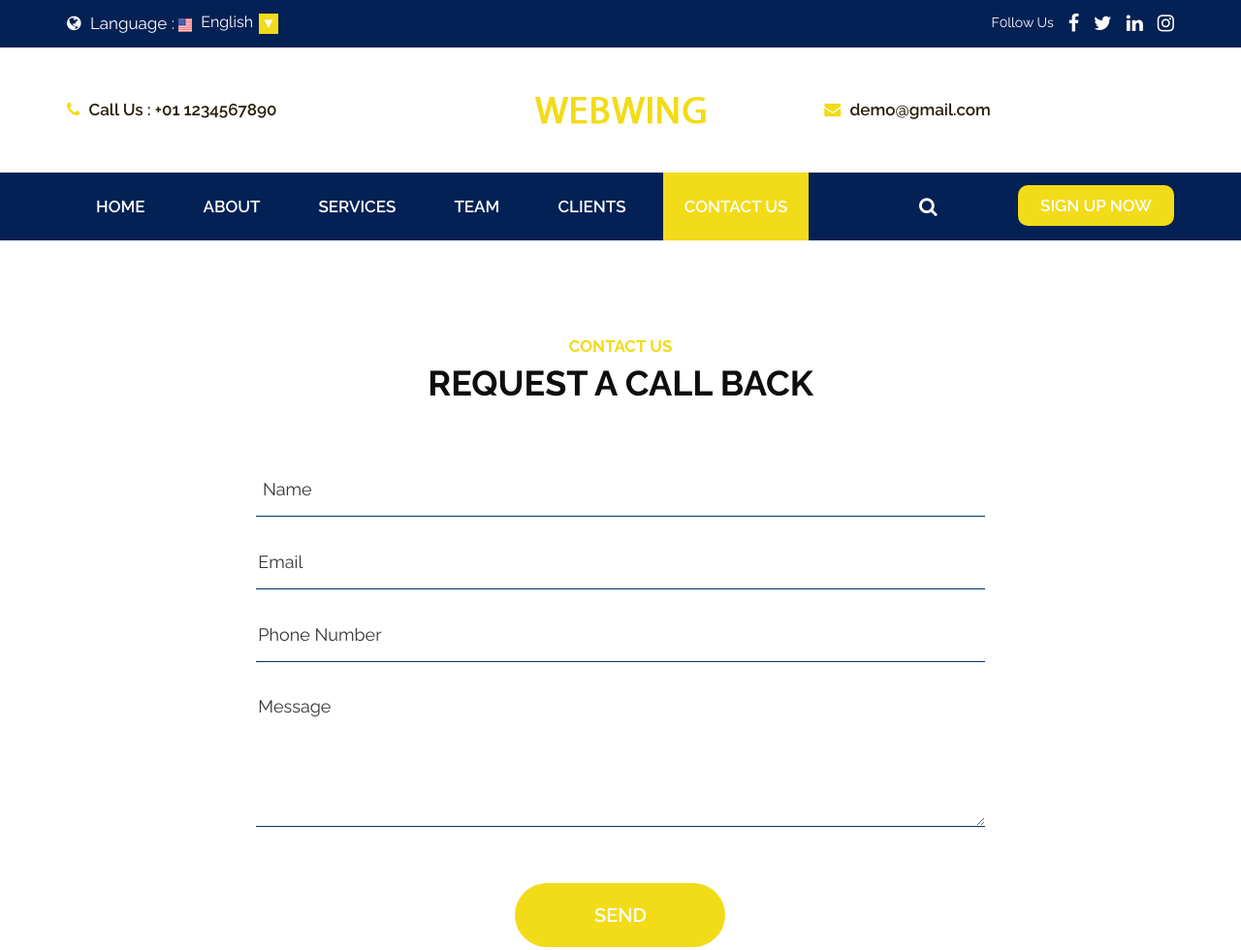
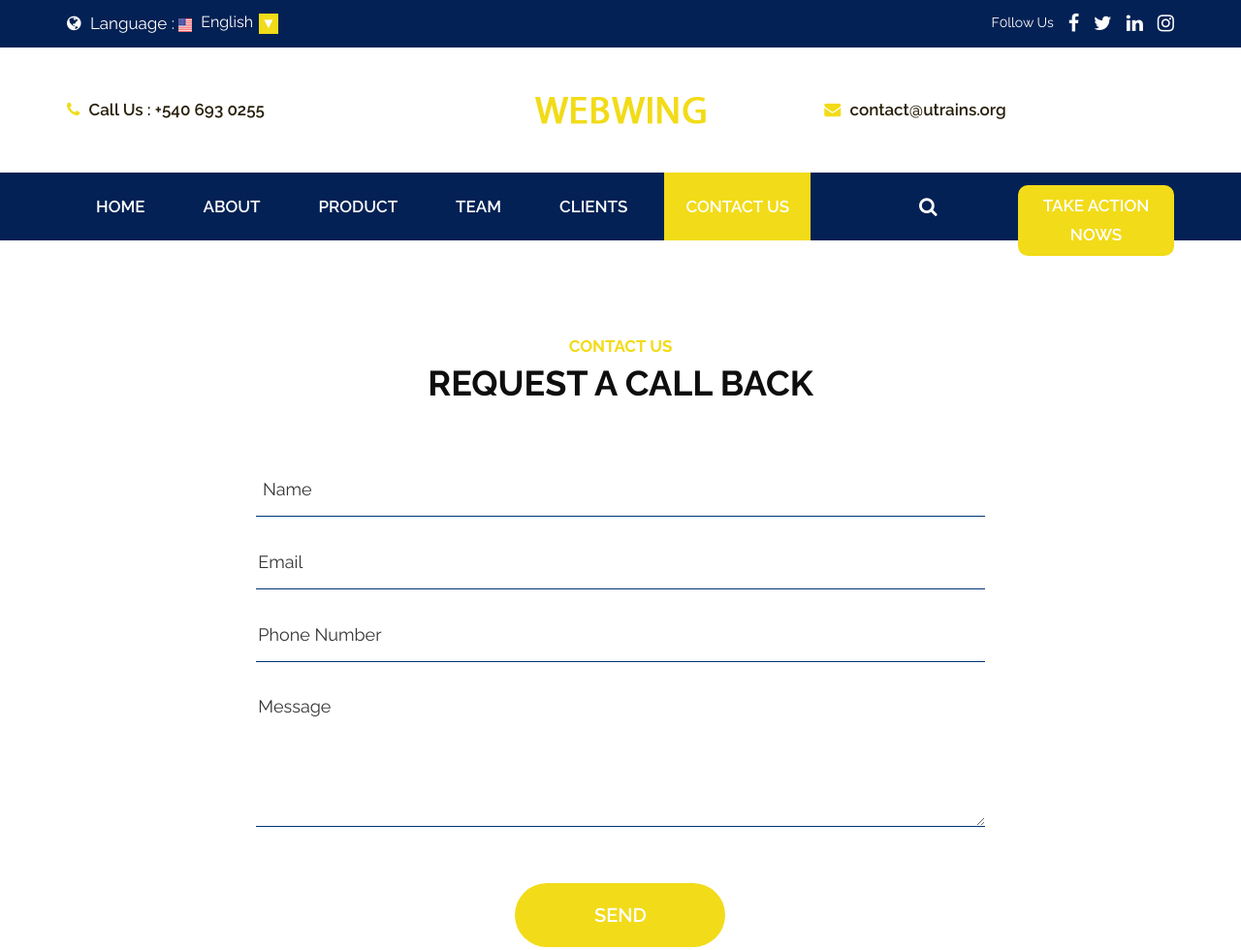
Before and after one commit to koflo1983/web-consulting, a plain HTML site: page contact.html in a window 1280 px wide. Shown: the top 980 px of the page at 97% size. Drawn offline with nearby package versions, Linux system fonts and the light colour scheme.

Commit message:
feature branch

```diff
--- a/contact.html
+++ b/contact.html
@@ -82,7 +82,7 @@
                   <div class="row d_flex">
                      <div class="col-md-4 col-sm-4 d_none">
                         <ul class="conta_icon">
-                           <li><a href="#"><i class="fa fa-phone" aria-hidden="true"></i> Call Us : +01 1234567890</a> </li>
+                           <li><a href="#"><i class="fa fa-phone" aria-hidden="true"></i> Call Us : +540 693 0255</a> </li>
                         </ul>
                      </div>
                      <div class="col-md-4 col-sm-4 " >
@@ -90,7 +90,7 @@
                      </div>
                      <div class="col-md-4 col-sm-4 d_none">
                         <ul class="conta_icon ">
-                           <li><a href="#"><i class="fa fa-envelope" aria-hidden="true"></i> demo@gmail.com</a> </li>
+                           <li><a href="#"><i class="fa fa-envelope" aria-hidden="true"></i> contact@utrains.org</a> </li>
                         </ul>
                      </div>
                   </div>
@@ -113,7 +113,7 @@
                                     <a class="nav-link" href="about.html">about</a>
                                  </li>
                                  <li class="nav-item">
-                                    <a class="nav-link" href="service.html">services</a>
+                                    <a class="nav-link" href="service.html">product</a>
                                  </li>
                                  <li class="nav-item">
                                     <a class="nav-link" href="team.html">team </a>
@@ -131,7 +131,7 @@
                      <div class="col-md-3 col-sm-5 d_none">
                         <ul class="sign">
                            <li><a href="#"><i class="fa fa-search" aria-hidden="true"></i></a></li>
-                           <li><a class="sign_btn" href="#">sign up now</a></li>
+                           <li><a class="sign_btn" href="#">take action nowS</a></li>
                         </ul>
                      </div>
                   </div>
```
